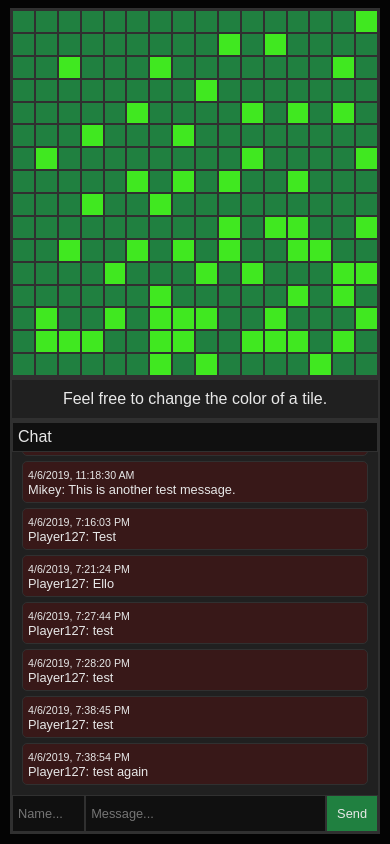
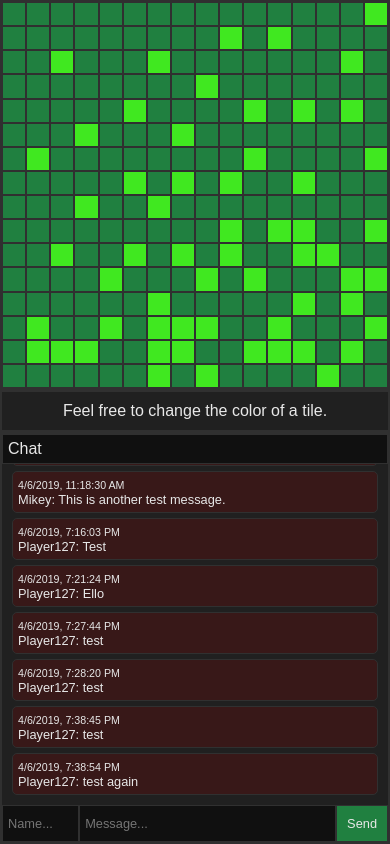
Before and after one commit to Munkyfoot/sog-game, a Flask app: page / in a window 390 px wide. Run offline with Flask 2, Linux system fonts and the light colour scheme; data comes from the database, SQL or seed files in the repository.

Commit message:
Improve screen fit

```diff
--- a/static/css/stylesheet.css
+++ b/static/css/stylesheet.css
@@ -2,9 +2,20 @@
     box-sizing: border-box;
 }
 
+html{
+    height: 100%;
+    width: 100%;
+    margin: 0;
+    padding: 0;
+}
+
 body{
-    background-color: rgb(4,4,4);
-
+    /*background-color: rgb(4,4,4);*/
+    background: linear-gradient(to top, rgb(12,32,12), rgb(24,24,24)) no-repeat;
+    height: 100%;
+    width: 100%;
+    margin: 0;
+    padding: 0;
     text-align: center;
     font-family: Arial, Helvetica, sans-serif;
     font-size: 1em;
@@ -148,12 +159,12 @@ input{
 
 @media only screen and (max-width:768px){
     #gameboard{
-        height: calc(100vw - 20px);
-        width: calc(100vw - 20px);
+        height: 100vw;
+        width: 100vw;
     }
 
     #info, #chat{
-        width: calc(100vw - 20px);
+        width: 100vw;
     }
 
     #chat_output{
--- a/static/scripts/main.js
+++ b/static/scripts/main.js
@@ -9,7 +9,7 @@ $(function () {
         UpdateTile($(this).attr('id'));
     });
 
-    var free_space = $(window).height() - $("#gameboard").height() - $("#info").height() - $("#chat").height() + $("#chat_output").height() - 30;
+    var free_space = $(window).height() - $("#gameboard").height() - $("#info").height() - $("#chat").height() + $("#chat_output").height() - 12;
 
     $("#chat_output").css('maxHeight', free_space);
 
```
